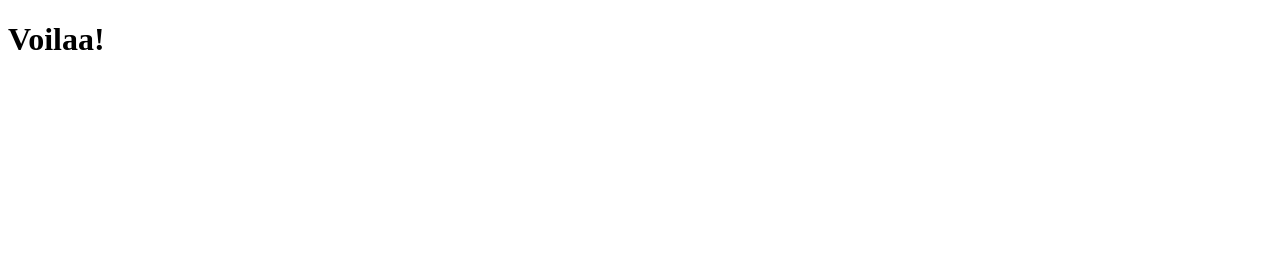
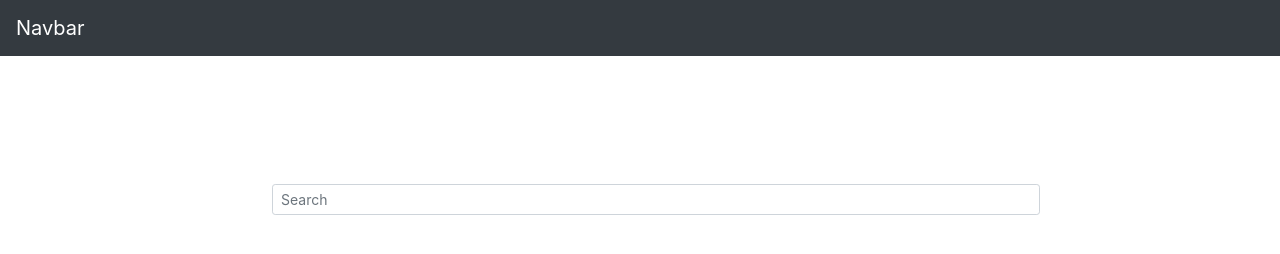
Before and after one commit to saintlyzero/wordstamp, a plain HTML site: page index.html in a window 1280 px wide. Drawn offline with nearby package versions, Linux system fonts and the light colour scheme.

Commit message:
Add nav bar and search

```diff
--- a/index.html
+++ b/index.html
@@ -1,14 +1,39 @@
 <!DOCTYPE html>
 <html>
+
 <head>
     <meta charset='utf-8'>
     <meta http-equiv='X-UA-Compatible' content='IE=edge'>
     <title>Page Title</title>
     <meta name='viewport' content='width=device-width, initial-scale=1'>
+    <link rel="stylesheet" href="https://stackpath.bootstrapcdn.com/bootstrap/4.3.1/css/bootstrap.min.css"
+        integrity="sha384-ggOyR0iXCbMQv3Xipma34MD+dH/1fQ784/j6cY/iJTQUOhcWr7x9JvoRxT2MZw1T" crossorigin="anonymous">
+
     <link rel='stylesheet' type='text/css' media='screen' href='styles.css'>
+</head>
+
+<body>
+
+    <!-- header starts -->
+    <div class="header">
+        <nav class="navbar navbar-dark bg-dark">
+            <a class="navbar-brand" href="#">Navbar</a>
+        </nav>
+    </div>
+    <!-- header ends -->
+
+
+    <!-- Search bar Starts -->
+    <div class="search-bar">
+        <form class="form-inline">
+            <i class="fas fa-search" aria-hidden="true"></i>
+            <input class="form-control form-control-sm ml-3 w-75" type="text" placeholder="Search" aria-label="Search">
+        </form>
+    </div>
+    <!-- Search bar Ends -->
+
     <script src='main.js'></script>
-</head>
-<body>
-    <h1>Voilaa!</h1>
+
 </body>
+
 </html>
--- a/styles.css
+++ b/styles.css
@@ -0,0 +1,5 @@
+.search-bar{
+    margin-top: 10%;
+    margin-bottom: 10%;
+    margin-left: 20%;
+}
```
